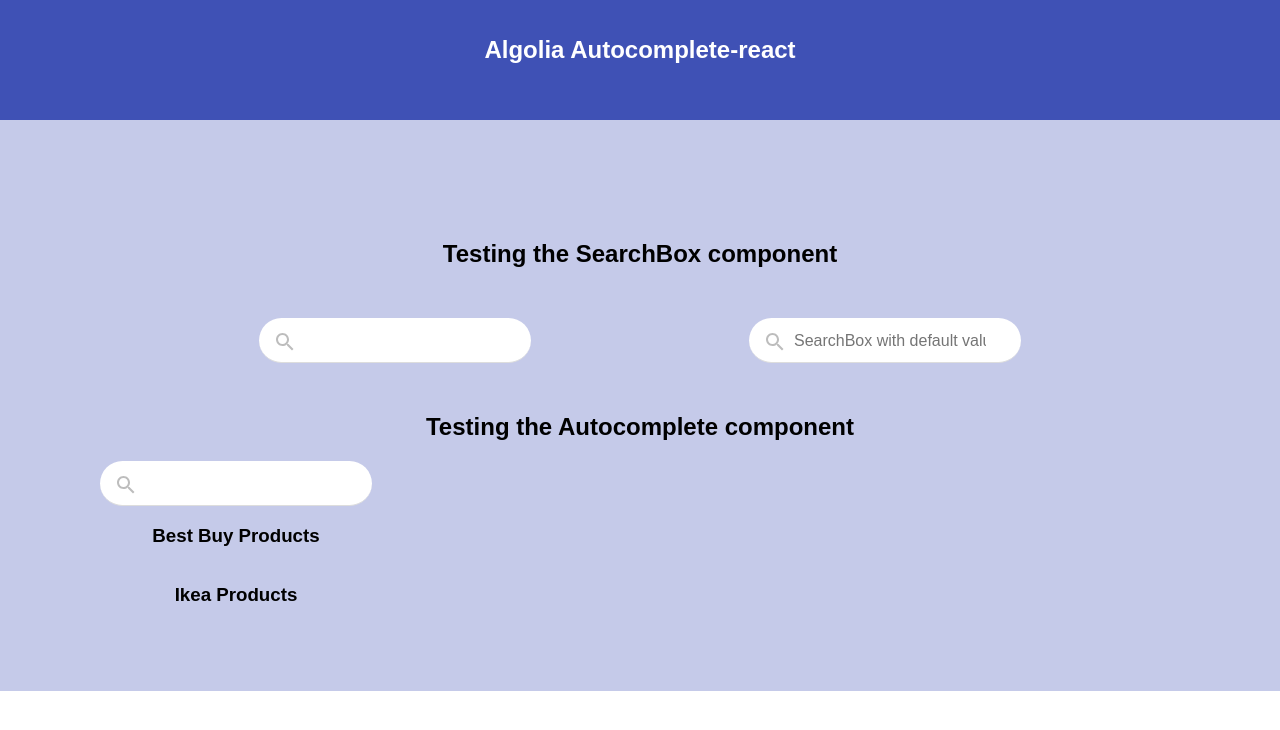
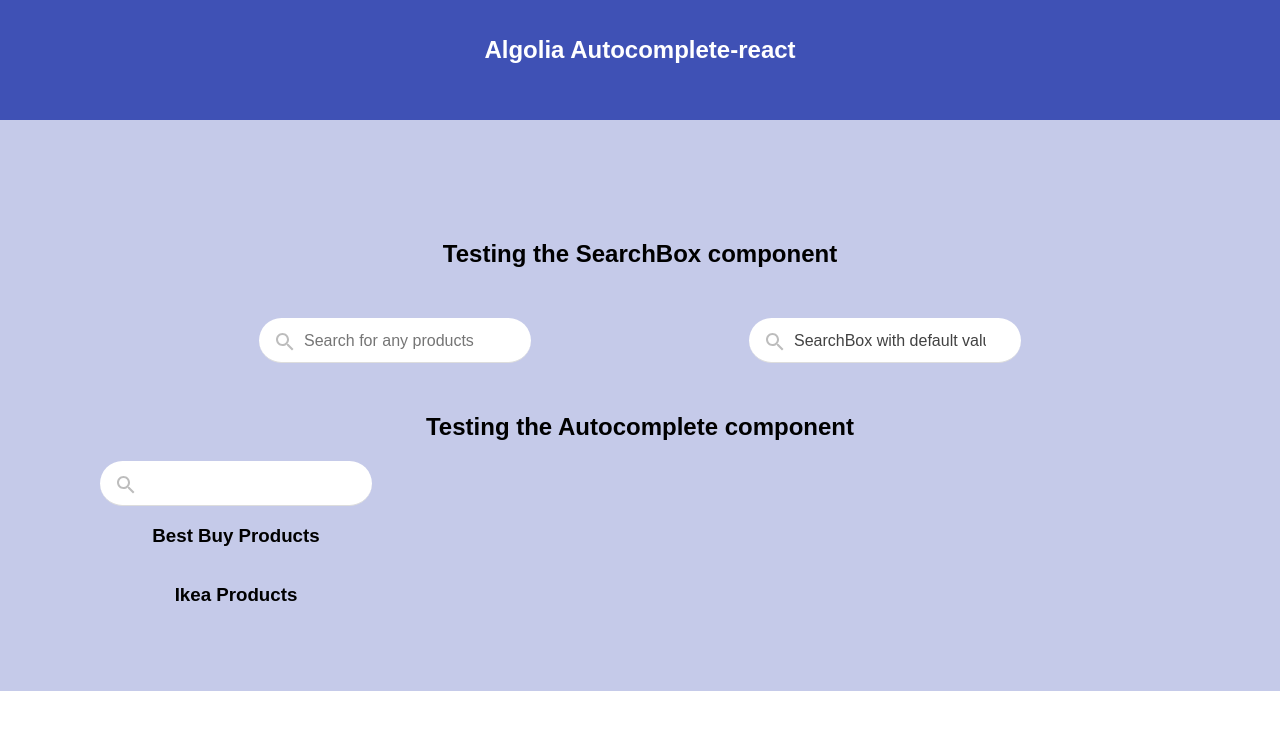
Before and after one commit to kant01ne/autocomplete-react, a React (Create React App) app: page / in a window 1280 px wide. Shown: the top 730 px of the page. Built offline with nearby package versions, Linux system fonts and the light colour scheme; no server answers.

Commit message:
add placeholder to SearchBox

```diff
--- a/src/App.js
+++ b/src/App.js
@@ -42,6 +42,7 @@ class App extends Component {
           <div className="container margin-50">
             <div className="flex-2">
               <SearchBox
+                placeholder="Search for any products"
                 onChange={this.onSearchBoxInput}
               />
             </div>
--- a/src/SearchBox/SearchBox.css
+++ b/src/SearchBox/SearchBox.css
@@ -6,7 +6,7 @@
     font-size: 16px;
     padding: 14px 20px 12px 45px;
     border: none;
-		color: #757575;
+		color: #424242;
     border-bottom: 1px solid #ddd;
 }
 
--- a/src/SearchBox/SearchBox.js
+++ b/src/SearchBox/SearchBox.js
@@ -26,6 +26,7 @@ class SearchBox extends Component {
     return (
       <input id="searchBox"
         type="search"
+        placeholder={this.props.placeholder}
         value={this.state.value}
         onChange={this.handleChange}
       />
```
Also changed, not shown: 1 other file (tests, documents, lock files or other folders).
